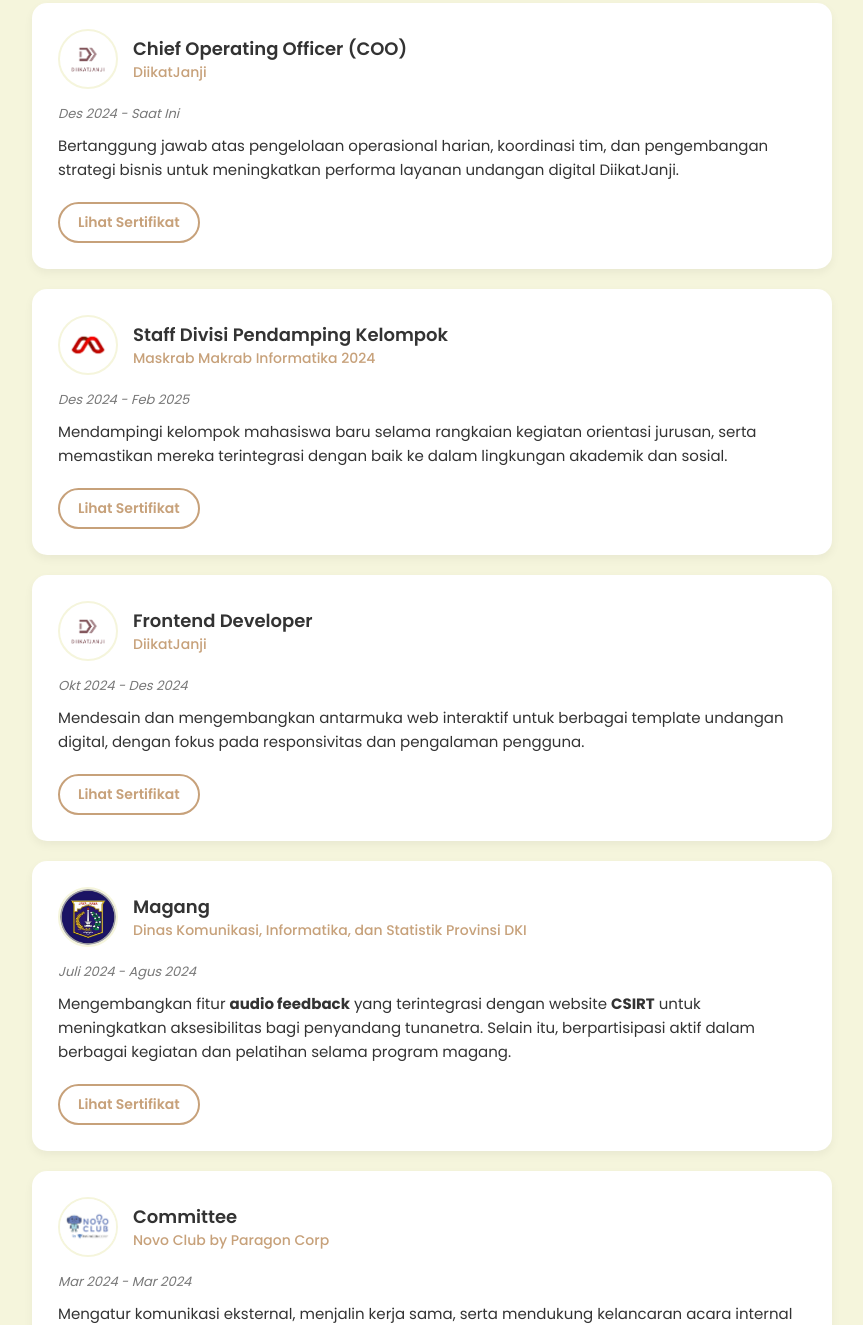
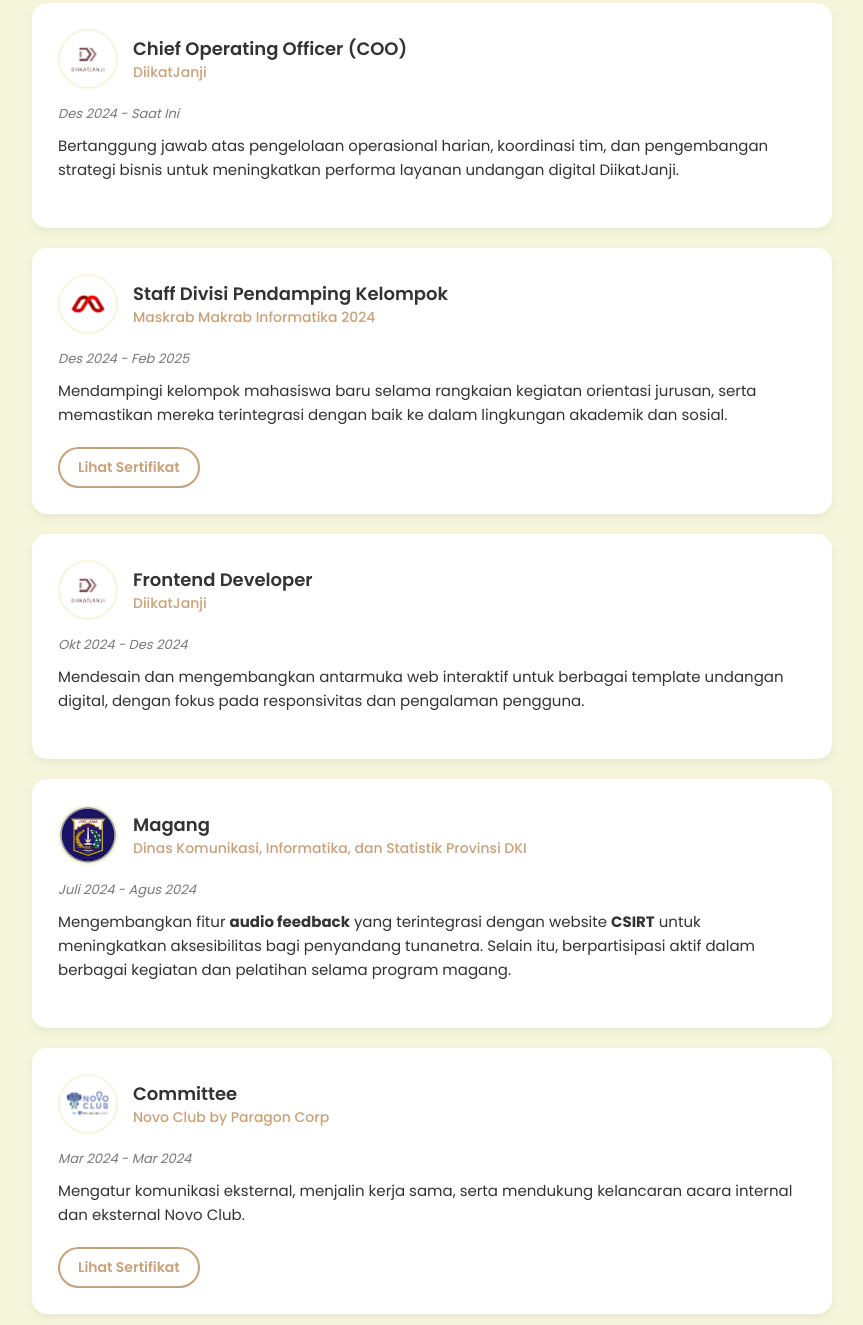
Before and after one commit to Sesajeng/Portofolio, a plain HTML site: page index.html in a window 1280 px wide. Shown: the part 4070-5395 px from the top of the page, without its empty margins (208-1071 px from the left). Drawn offline with nearby package versions, Linux system fonts and the light colour scheme.

Commit message:
perubahan

```diff
--- a/index.html
+++ b/index.html
@@ -465,9 +465,9 @@
 
           </div>
           <div class="card-footer">
-            <a href="#" class="btn-sertifikat" target="_blank"
+            <!-- <a href="#" class="btn-sertifikat" target="_blank"
               >Lihat Sertifikat</a
-            >
+            > -->
           </div>
         </div>
 
@@ -522,9 +522,9 @@
 
           </div>
           <div class="card-footer">
-            <a href="#" class="btn-sertifikat" target="_blank"
+            <!-- <a href="#" class="btn-sertifikat" target="_blank"
               >Lihat Sertifikat</a
-            >
+            > -->
           </div>
         </div>
 
@@ -550,9 +550,9 @@
             </p>
           </div>
           <div class="card-footer">
-            <a href="#" class="btn-sertifikat" target="_blank"
+            <!-- <a href="#" class="btn-sertifikat" target="_blank"
               >Lihat Sertifikat</a
-            >
+            > -->
           </div>
         </div>
         <div class="experience-card" data-category="organisasi">
```
